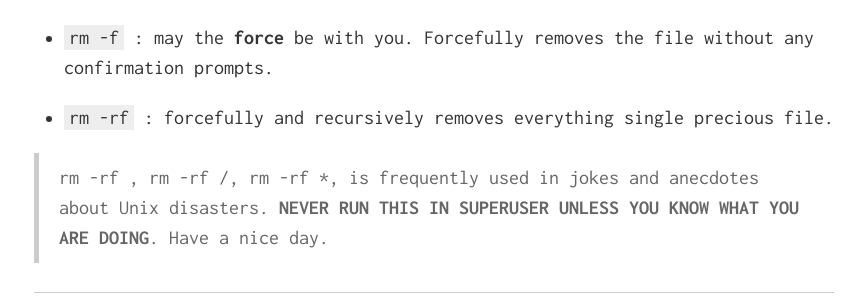
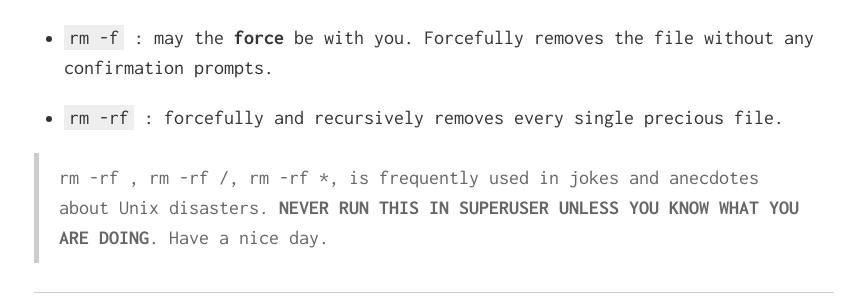
Before and after one commit to sr6033/UNIXRoutine, a Jekyll site: the page built from index.md, in a window 1280 px wide and 900 px high, scrolled down 1988 px. Shown: the part 526-826 px from the top of the window, without its empty margins (206-1067 px from the left). Built offline with Jekyll 4.4.1, drawn with Linux system fonts in a browser that asks for light colours.

Commit message:
typo fix

```diff
--- a/index.md
+++ b/index.md
@@ -62,7 +62,7 @@ In layman terms, it **removes a file** from the present directory.
 
 - `rm -f` : may the **force** be with you. Forcefully removes the file without any confirmation prompts.
 
-- `rm -rf` : forcefully and recursively removes everything single precious file.
+- `rm -rf` : forcefully and recursively removes every single precious file.
 
 > rm -rf , rm -rf /, rm -rf *, is frequently used in jokes and anecdotes about Unix disasters. **NEVER RUN THIS IN SUPERUSER UNLESS YOU KNOW WHAT YOU ARE DOING**.
 Have a nice day.
```
Also changed, not shown: 1 other file.
